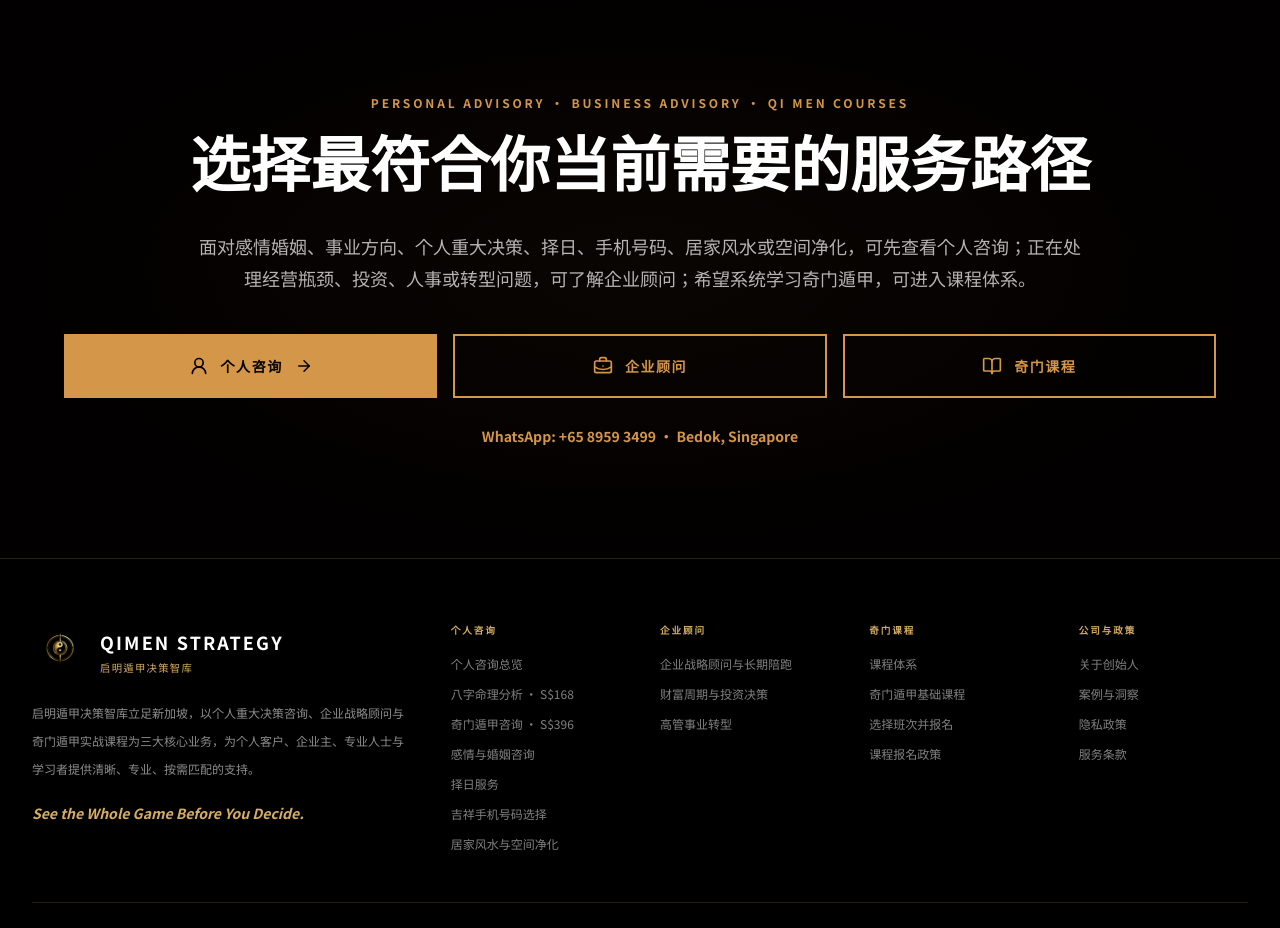
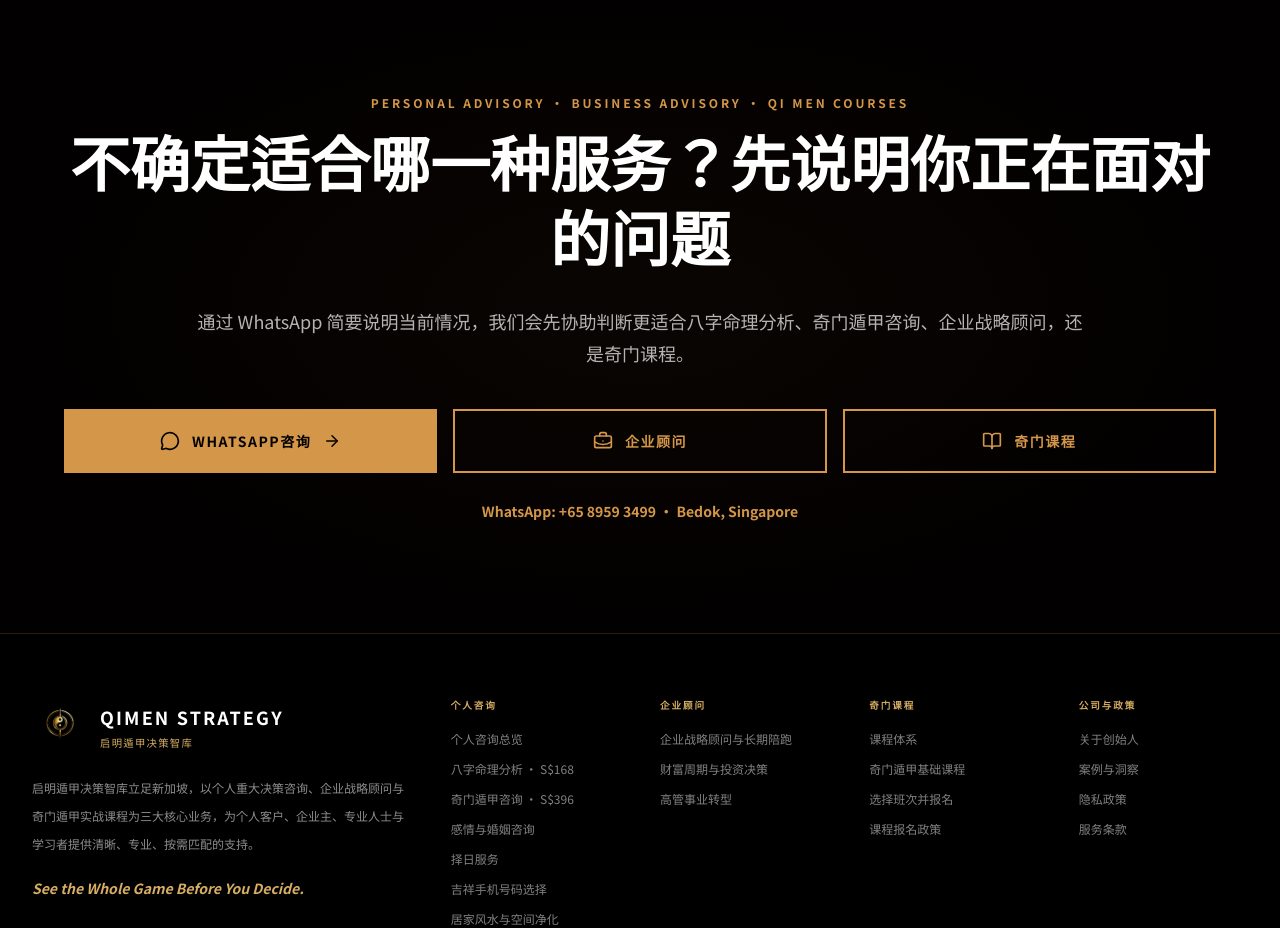
Before and after one commit to BODHIWONG/qmfeng-website, a Next.js app: page / in a window 1280 px wide. Shown: the part 7640-8568 px from the top of the page. Built offline with nearby package versions, Linux system fonts and the light colour scheme.

Commit message:
Make WhatsApp the primary final conversion action

```diff
--- a/components/final-cta.tsx
+++ b/components/final-cta.tsx
@@ -1,9 +1,12 @@
 "use client";
 
 import { motion } from "framer-motion";
-import { ArrowRight, BookOpen, BriefcaseBusiness, UserRound } from "lucide-react";
+import { ArrowRight, BookOpen, BriefcaseBusiness, MessageCircle } from "lucide-react";
 import Link from "next/link";
 import { useLanguage } from "@/contexts/language-context";
+
+const CONSULTATION_WHATSAPP =
+  "https://wa.me/6589593499?text=Hi%20Qimen%20Strategy%2C%20I%27d%20like%20to%20ask%20about%20a%20consultation.%20My%20current%20situation%20is%3A";
 
 export default function FinalCTA() {
   const { t } = useLanguage();
@@ -31,7 +34,7 @@ export default function FinalCTA() {
             className="text-3xl font-bold leading-tight text-white sm:text-4xl md:text-6xl"
             style={{ fontFamily: "var(--font-cormorant), var(--font-noto-serif), serif" }}
           >
-            {t("选择最符合你当前需要的服务路径", "Choose the Pathway That Matches Your Current Need")}
+            {t("不确定适合哪一种服务？先说明你正在面对的问题", "Not Sure Which Service Fits? Start With the Situation You Are Facing")}
           </motion.h2>
           <motion.p
             initial={{ opacity: 0, y: 18 }}
@@ -40,8 +43,8 @@ export default function FinalCTA() {
             className="mx-auto mt-6 max-w-4xl text-base leading-8 text-white/70 md:text-lg"
           >
             {t(
-              "面对感情婚姻、事业方向、个人重大决策、择日、手机号码、居家风水或空间净化，可先查看个人咨询；正在处理经营瓶颈、投资、人事或转型问题，可了解企业顾问；希望系统学习奇门遁甲，可进入课程体系。",
-              "Start with personal advisory for relationships, career and important life decisions; business advisory for high-stakes commercial decisions; or practical Qi Men education for structured learning."
+              "通过 WhatsApp 简要说明当前情况，我们会先协助判断更适合八字命理分析、奇门遁甲咨询、企业战略顾问，还是奇门课程。",
+              "Briefly share your current situation on WhatsApp. We will first help identify whether Bazi Analysis, a Qi Men Dun Jia consultation, Business Strategic Advisory or a Qi Men course is the appropriate pathway."
             )}
           </motion.p>
           <motion.div
@@ -50,14 +53,16 @@ export default function FinalCTA() {
             viewport={{ once: true }}
             className="mt-10 grid gap-4 md:grid-cols-3"
           >
-            <Link
-              href="/personal-advisory"
+            <a
+              href={CONSULTATION_WHATSAPP}
+              target="_blank"
+              rel="noopener noreferrer"
               className="inline-flex items-center justify-center gap-3 border-2 border-[oklch(0.72_0.12_70)] bg-[oklch(0.72_0.12_70)] px-7 py-5 text-sm font-bold uppercase tracking-[0.11em] text-[oklch(0.06_0.02_60)] transition hover:scale-[1.02]"
             >
-              <UserRound size={20} />
-              {t("个人咨询", "Personal Advisory")}
+              <MessageCircle size={20} />
+              {t("WhatsApp咨询", "WhatsApp Consultation")}
               <ArrowRight size={18} />
-            </Link>
+            </a>
             <Link
               href="/enterprise-strategic-advisory"
               className="inline-flex items-center justify-center gap-3 border-2 border-[oklch(0.72_0.12_70)] px-7 py-5 text-sm font-bold uppercase tracking-[0.11em] text-[oklch(0.72_0.12_70)] transition hover:bg-[oklch(0.72_0.12_70)] hover:text-[oklch(0.06_0.02_60)]"
```
